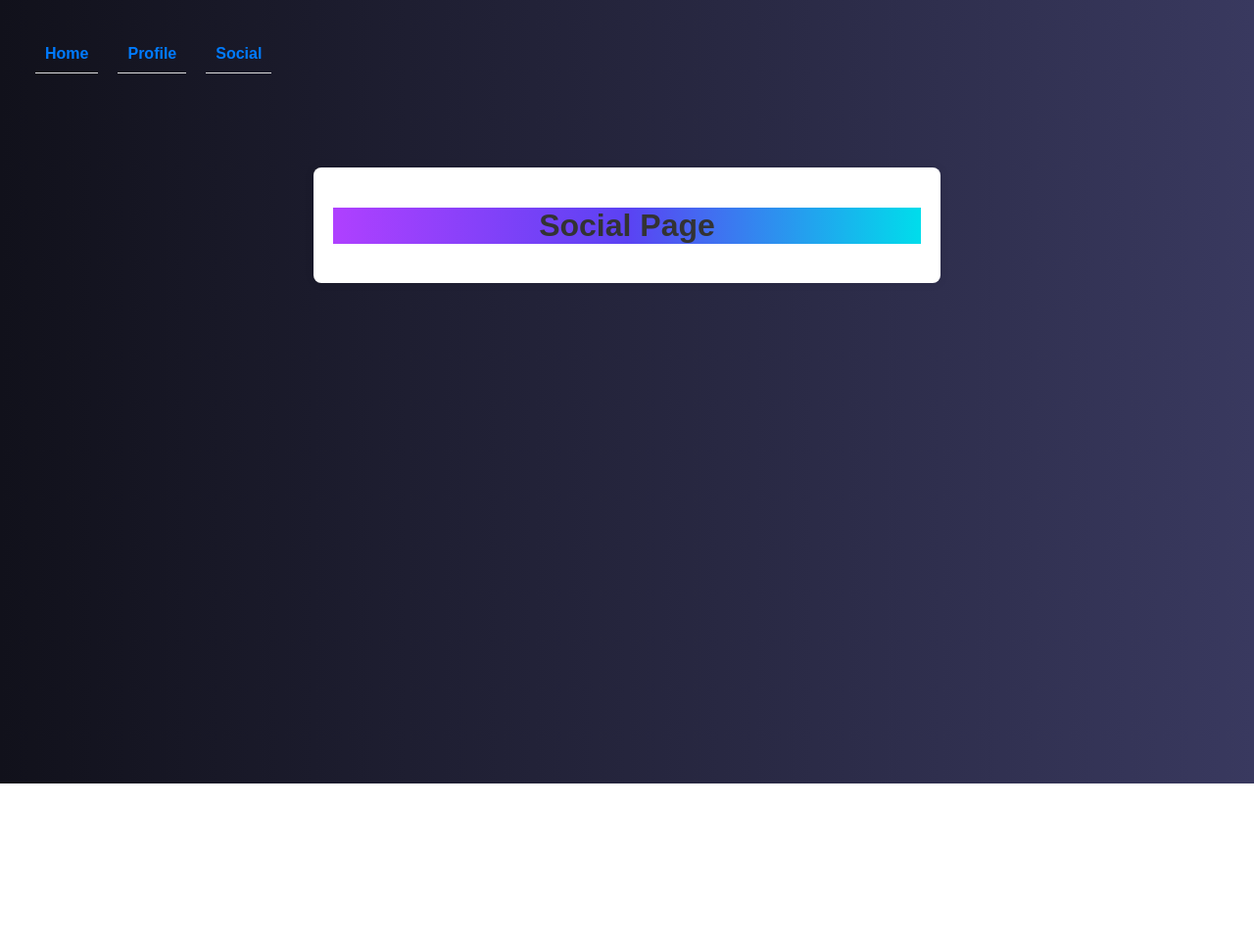
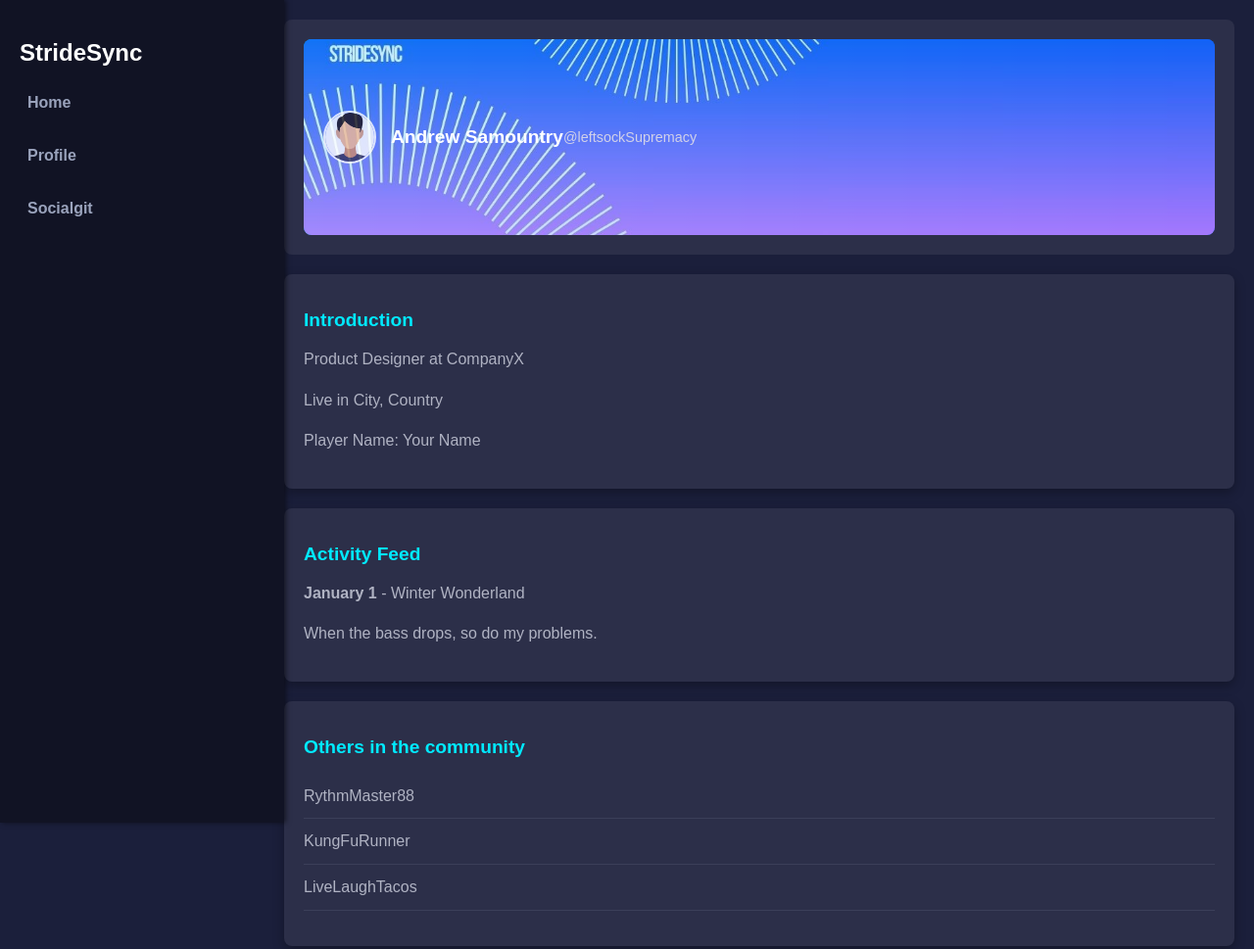
Before and after one commit to AndSam321/StrideSyncHTMLCSSJS, a plain HTML site: page social.html in a window 1280 px wide. Shown: the whole page at 98% size. Before the commit the page ends 800 px from the top, so only its background shows below. Drawn offline with Linux system fonts and the light colour scheme.

Commit message:
social pages

```diff
--- /dev/null
+++ b/social.css
@@ -0,0 +1,150 @@
+/* General styling */
+body {
+    font-family: Arial, sans-serif;
+    margin: 0;
+    background-color: #1b1f3b;
+    color: #ffffff;
+    display: flex;
+  }
+
+  h2 {
+    color: #00eaff;
+  }
+
+  /* Sidebar styling */
+  .sidebar {
+    width: 250px;
+    background-color: #111324;
+    padding: 20px;
+    position: fixed;
+    height: 100vh;
+    box-shadow: 2px 0 5px rgba(0, 0, 0, 0.5);
+  }
+
+  .sidebar h2 {
+    font-size: 1.5em;
+    color: #ffffff;
+    margin-bottom: 20px;
+  }
+
+  .sidebar .menu {
+    list-style: none;
+    padding: 0;
+    margin: 0;
+  }
+
+  .sidebar .menu li {
+    margin: 20px 0;
+  }
+
+  .sidebar .menu li a {
+    color: #9aa3bc;
+    text-decoration: none;
+    font-weight: bold;
+    display: block;
+    padding: 8px;
+    border-radius: 5px;
+    transition: background 0.3s;
+  }
+
+  .sidebar .menu li a:hover {
+    background: #39395f;
+    color: #ffffff;
+  }
+
+  /* Content styling */
+  .content {
+    margin-left: 270px;
+    width: calc(100% - 270px);
+    padding: 20px;
+  }
+
+  .profile-header {
+    background-color: #2c2f49;
+    padding: 20px;
+    border-radius: 8px;
+    margin-bottom: 20px;
+  }
+
+  .profile-banner {
+    position: relative;
+    background: linear-gradient(to right, #00c6ff, #0072ff);
+    border-radius: 8px;
+    overflow: hidden;
+    height: 200px;
+  }
+
+  .profile-banner img {
+    width: 100%;
+    height: 100%;
+    object-fit: cover;
+    opacity: 0.8;
+  }
+
+  .profile-info {
+    position: absolute;
+    left: 20px;
+    top: 50%;
+    transform: translateY(-50%);
+    display: flex;
+    align-items: center;
+    color: white;
+  }
+
+  .profile-pic {
+    width: 50px !important;  /* Force smaller width */
+    height: 50px !important; /* Force smaller height */
+    border-radius: 50%;
+    border: 2px solid #ffffff;
+    margin-right: 15px;
+  }
+
+  .profile-info h1 {
+    font-size: 1.2em;
+    margin: 0;
+  }
+
+  .profile-info p {
+    font-size: 0.9em;
+    color: #d1d1e9;
+    margin: 0;
+  }
+
+
+  /* Main content */
+  .main-content {
+    display: flex;
+    gap: 20px;
+    flex-wrap: wrap;
+  }
+
+  .card {
+    background-color: #2c2f49;
+    border-radius: 8px;
+    padding: 20px;
+    flex: 1 1 45%;
+    min-width: 250px;
+    box-shadow: 0px 4px 12px rgba(0, 0, 0, 0.3);
+  }
+
+  .card h2 {
+    font-size: 1.2em;
+    color: #00eaff;
+  }
+
+  .card p,
+  .card ul {
+    color: #b0b3c3;
+    line-height: 1.6;
+  }
+
+  /* Contacts List */
+  .contact-list {
+    list-style: none;
+    padding: 0;
+  }
+
+  .contact-list li {
+    padding: 10px 0;
+    border-bottom: 1px solid #3b3f59;
+  }
--- a/social.html
+++ b/social.html
@@ -4,22 +4,55 @@
     <meta charset="UTF-8" />
     <meta name="viewport" content="width=device-width, initial-scale=1.0" />
     <title>Social</title>
-    <link rel="stylesheet" href="styles.css" />
+    <link rel="stylesheet" href="social.css" />
   </head>
   <body>
-    <div class="navbar">
-      <ul>
+    <div class="sidebar">
+      <h2>StrideSync</h2>
+      <ul class="menu">
         <li><a href="index.html">Home</a></li>
         <li><a href="profile.html">Profile</a></li>
-        <li><a href="social.html">Social</a></li>
-        <!-- <li><a href="pages.html">Pages</a></li> -->
-        <!-- Can add more buttons for the navbar here as needed. -->
+        <li><a href="social.html">Socialgit </a></li>
       </ul>
     </div>
-    <div class="container" style="margin-top: 80px">
-      <h1>Social Page</h1>
-      <div id="social-message"></div>
+
+    <div class="content">
+      <header class="profile-header">
+        <div class="profile-banner">
+          <img src="images/profile-banner.jpg" alt="Profile Banner" />
+          <div class="profile-info">
+            <img src="images/profile-pic.jpg" alt="Profile Picture" class="profile-pic" />
+            <h1>Andrew Samountry</h1>
+            <p>@leftsockSupremacy</p>
+          </div>
+        </div>
+      </header>
+
+      <main class="main-content">
+        <div class="card">
+          <h2>Introduction</h2>
+          <p>Product Designer at CompanyX</p>
+          <p>Live in City, Country</p>
+          <p>Player Name: Your Name</p>
+        </div>
+
+        <div class="card">
+          <h2>Activity Feed</h2>
+          <p><strong>January 1</strong> - Winter Wonderland</p>
+          <p>When the bass drops, so do my problems.</p>
+          <!-- Add more activity posts here -->
+        </div>
+
+        <div class="card">
+          <h2>Others in the community</h2>
+          <ul class="contact-list">
+            <li>RythmMaster88</li>
+            <li>KungFuRunner</li>
+            <li>LiveLaughTacos</li>
+            <!-- Add more contacts here -->
+          </ul>
+        </div>
+      </main>
     </div>
-    <script src="script.js"></script>
   </body>
 </html>
```
Also changed, not shown: images/profile-banner.jpg (added), images/profile-pic.jpg (added).
